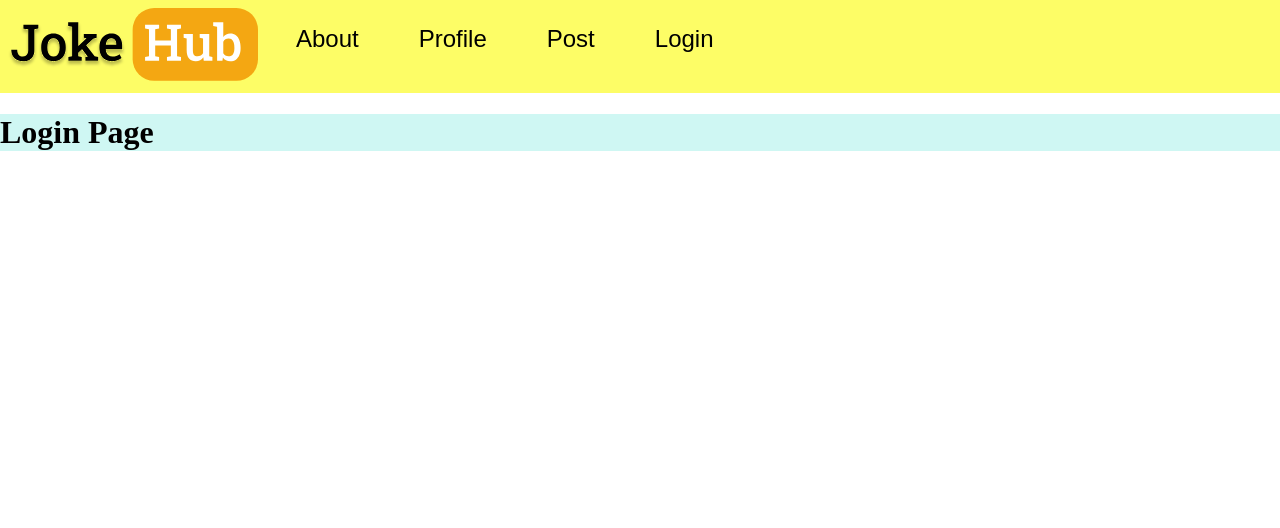
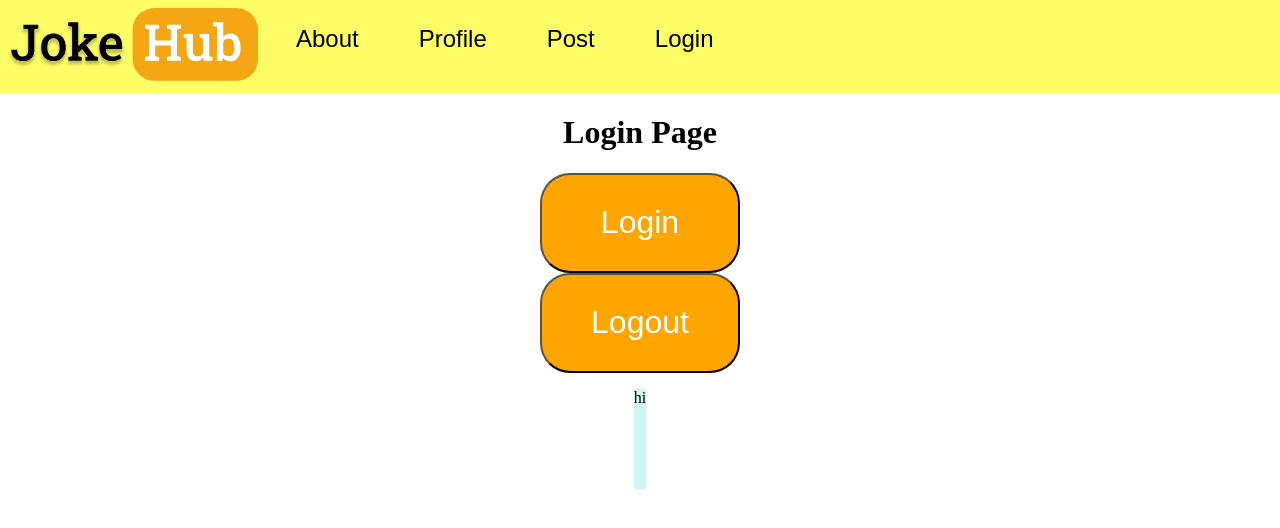
Before and after one commit to SamTech37/jokehub, a React (Create React App) app: page /login in a window 1280 px wide. Shown: the top 528 px of the page. Built offline with nearby package versions, Linux system fonts and the light colour scheme; no server answers; the database is empty.

Commit message:
provide auth with google

```diff
--- a/src/App.js
+++ b/src/App.js
@@ -8,7 +8,7 @@ import LoginPage from "./Components/LoginPage";
 //routing
 import { BrowserRouter as Router, Switch, Route } from "react-router-dom";
 //DB
-import { db } from "./firebaseConfig";
+import { db, auth } from "./firebaseConfig";
 import {
   collection,
   getDocs,
@@ -16,26 +16,58 @@ import {
   updateDoc,
   doc,
 } from "firebase/firestore";
+//auth
+import {
+  signInWithRedirect,
+  getRedirectResult,
+  signOut,
+  onAuthStateChanged,
+  GoogleAuthProvider,
+} from "firebase/auth";
 
 function App() {
+  //DB
   const [posts, setPosts] = useState([]);
   const postsColletionRef = collection(db, "posts");
-
   const postJoke = async (newTitle, newContent) => {
     //write data
     await addDoc(postsColletionRef, {
       title: newTitle,
       content: newContent,
-      author: "user",
+      author: user.displayName,
     });
   };
-
   const editJoke = async (id, editTitle, editContent) => {
     const jokeDoc = doc(db, "posts", id);
     const newFields = { title: editTitle, content: editContent };
     await updateDoc(jokeDoc, newFields);
   };
+  //Auth
+  const [user, setUser] = useState({});
+  const provider = new GoogleAuthProvider();
 
+  const userSignIn = async () => {
+    await signInWithRedirect(auth, provider);
+    await getRedirectResult(auth)
+      .then((result) => {
+        // This gives you a Google Access Token. You can use it to access Google APIs.
+        //const credential = GoogleAuthProvider.credentialFromResult(result);
+        //const token = credential.accessToken;
+        setUser(result.user);
+      })
+      .catch((error) => {
+        const errorCode = error.Code;
+        console.log("error");
+      });
+  };
+
+  const userSignOut = async () => {
+    await signOut(auth);
+  };
+  onAuthStateChanged(auth, (currentUser) => {
+    setUser(currentUser);
+  });
+  //main
   useEffect(() => {
     const getPosts = async () => {
       //read data
@@ -63,7 +95,7 @@ function App() {
           </Route>
 
           <Route path="/login">
-            <LoginPage />
+            <LoginPage signIn={userSignIn} signOut={userSignOut} user={user} />
           </Route>
           <Route path="/:postId" children={<Post />} />
 
--- a/src/Components/LoginPage.js
+++ b/src/Components/LoginPage.js
@@ -1,13 +1,32 @@
-import React, { useState } from "react";
+import React from "react";
 import styled from "styled-components";
 
 const Body = styled.div`
-  background: #40e0d040;
+  display: flex;
+  align-items: center;
+  flex-direction: column;
+
+  section {
+    background: #40e0d040;
+    height: 100px;
+    margin: 1em;
+  }
+  button {
+    background-color: orange;
+    font-size: 2em;
+    color: white;
+    width: 200px;
+    height: 100px;
+    border-radius: 30px;
+  }
 `;
-export default function LoginPage() {
+export default function LoginPage({ signIn, signOut, user }) {
   return (
     <Body>
       <h1>Login Page</h1>
+      <button onClick={signIn}>Login</button>
+      <button onClick={signOut}>Logout</button>
+      <section>hi {user?.displayName}</section>
     </Body>
   );
 }
--- a/src/firebaseConfig.js
+++ b/src/firebaseConfig.js
@@ -1,7 +1,7 @@
 // Import the functions you need from the SDKs you need
 import { initializeApp } from "firebase/app";
 import { getFirestore } from "firebase/firestore";
-
+import { getAuth } from "firebase/auth";
 const firebaseConfig = {
   apiKey: "AIzaSyC6pFwwbDsBp3k0JPE0vbGmzI0ehotdAcI",
   authDomain: "jokehub6969.firebaseapp.com",
@@ -15,3 +15,4 @@ const firebaseConfig = {
 // Initialize Firebase
 const app = initializeApp(firebaseConfig);
 export const db = getFirestore(app);
+export const auth = getAuth();
```
